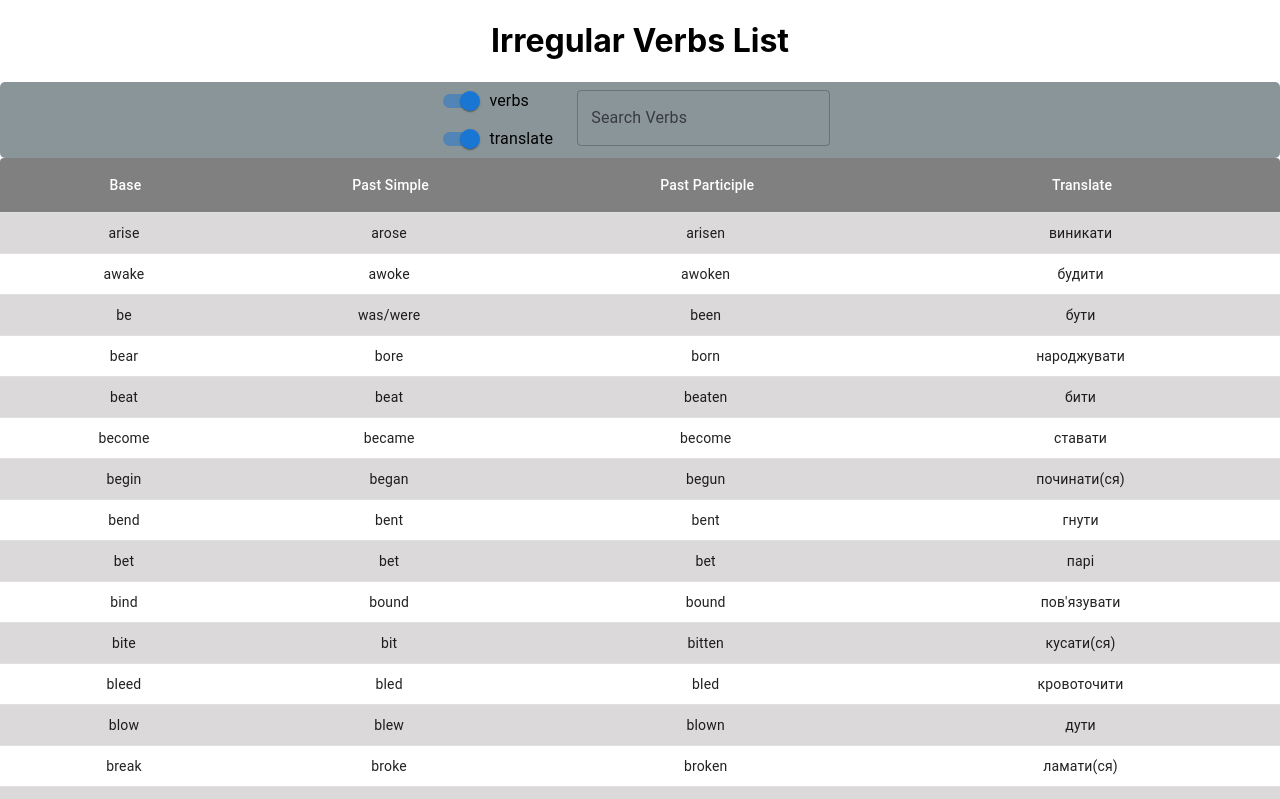
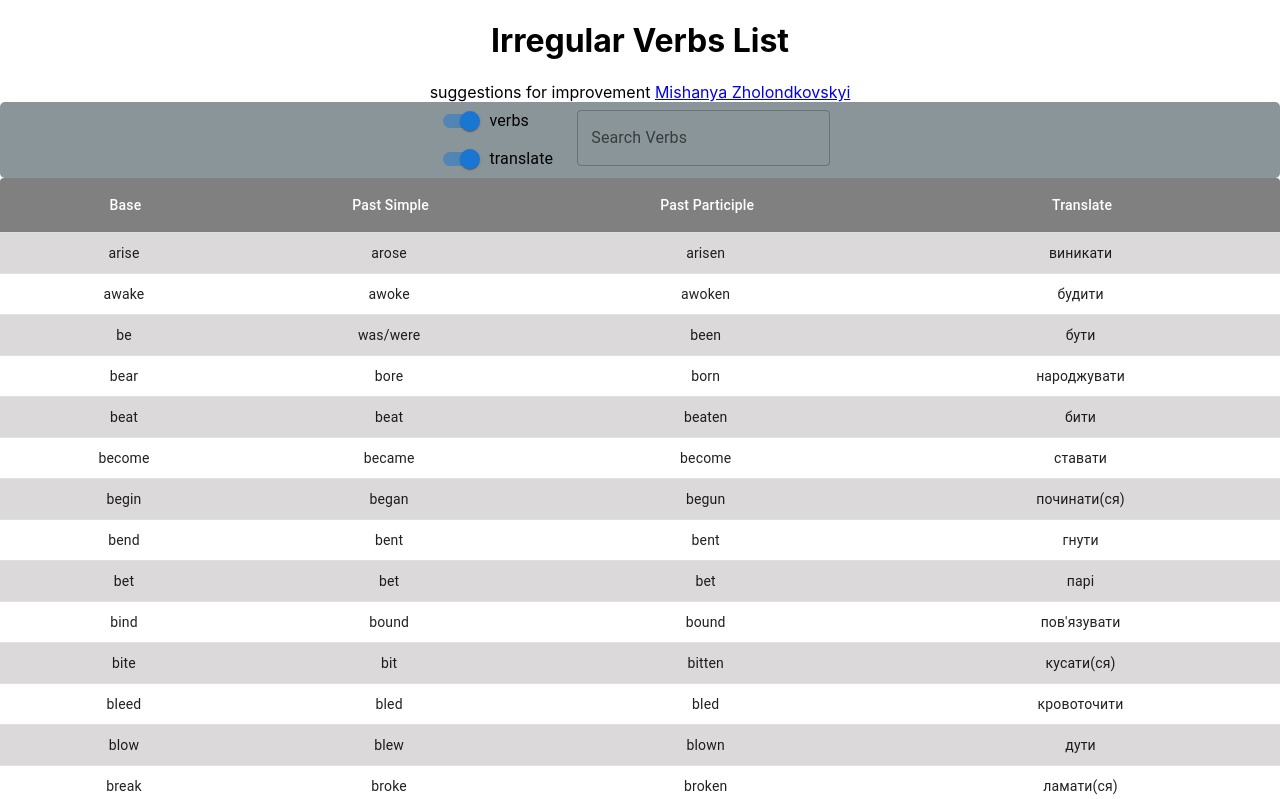
Before and after one commit to MishanyaZh/irregular-verbs, a React (Create React App) app: page / in a window 1280 px wide. Shown: the top 799 px of the page. Built offline with nearby package versions, Linux system fonts and the light colour scheme; the HTML template or start-up script is replaced by a standard one.

Commit message:
feedback info

```diff
--- a/src/App.jsx
+++ b/src/App.jsx
@@ -1,4 +1,4 @@
-import { Header } from './App.styled';
+import { Header, Info } from './App.styled';
 import IrregularVerbsList from './components/IrregularVerbsList/IrregularVerbsList';
 
 function App() {
@@ -6,6 +6,12 @@ function App() {
     <div>
       <header>
         <Header>Irregular Verbs List</Header>
+        <Info>
+          <span> suggestions for improvement </span>
+          <a target="_blank" href="https://t.me/Mishanya_Zh" rel="noreferrer">
+            Mishanya Zholondkovskyi
+          </a>
+        </Info>
       </header>
       <IrregularVerbsList />
     </div>
--- a/src/App.styled.jsx
+++ b/src/App.styled.jsx
@@ -2,3 +2,6 @@ import styled from '@emotion/styled';
 export const Header = styled.h1`
   text-align: center;
 `;
+export const Info = styled.div`
+  text-align: center;
+`;
```
Also changed, not shown: 1 other file (tests, documents, lock files or other folders).
